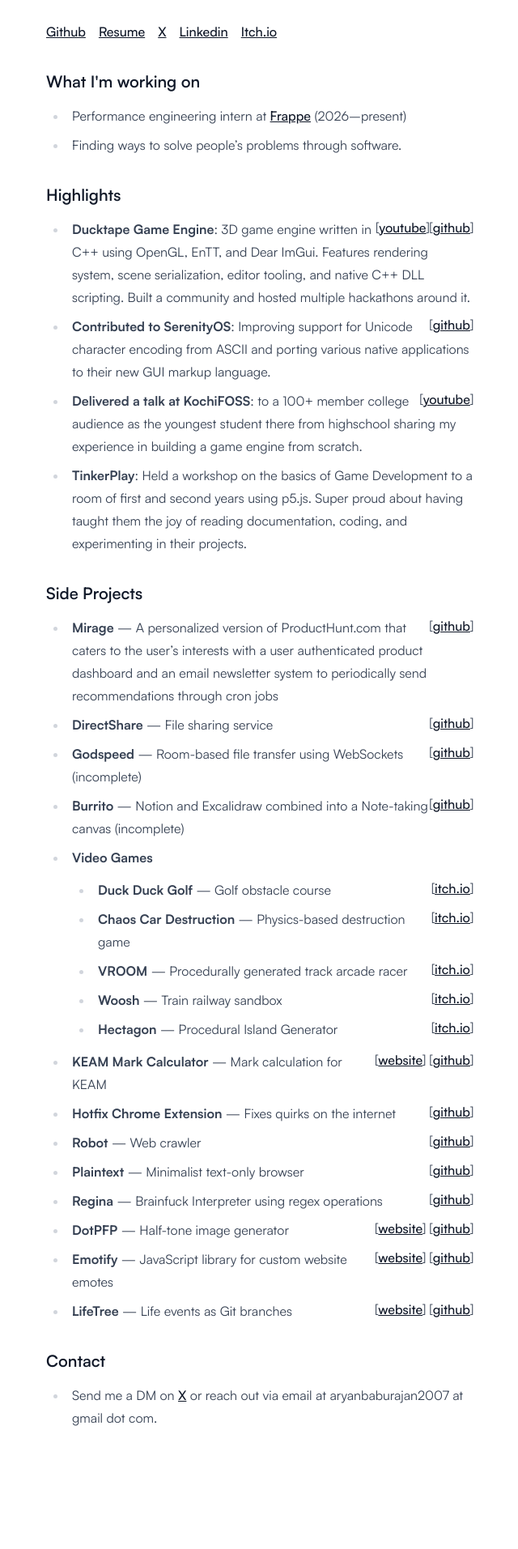
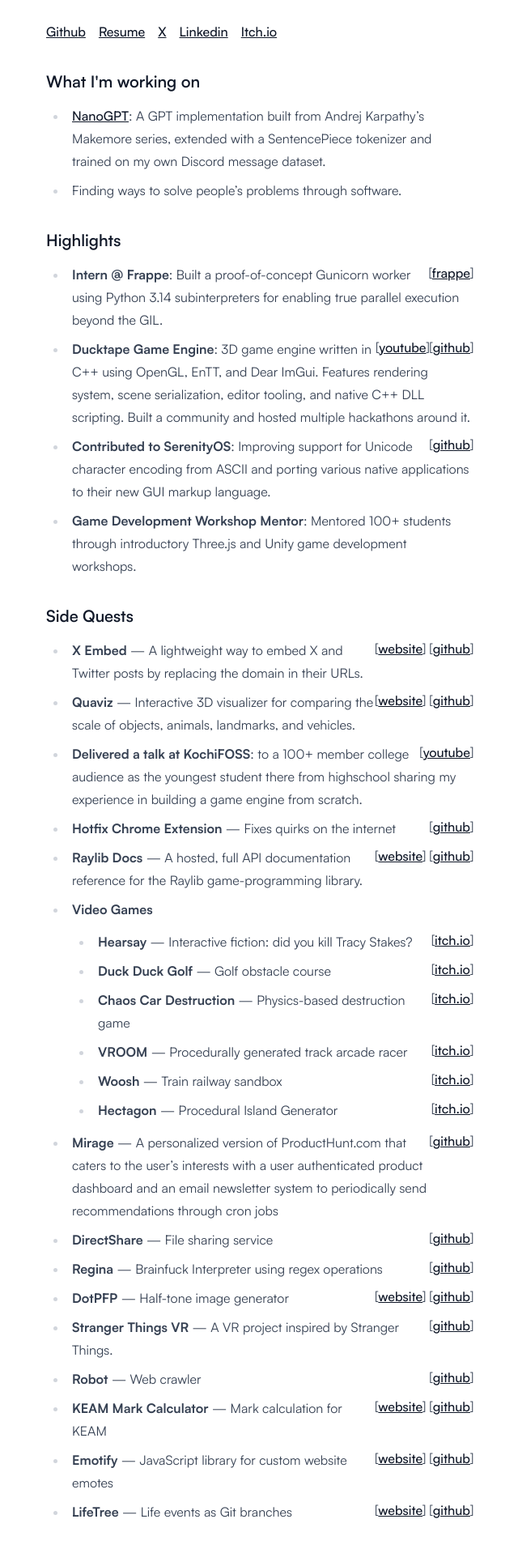
Before and after one commit to aryanbaburajan/site, a Next.js app: page / in a window 1280 px wide. Shown: the part 367-2280 px from the top of the page at 81% size, without its empty margins (319-959 px from the left). Built offline with nearby package versions, Linux system fonts and the light colour scheme.

Commit message:
Update portfolio work items

```diff
--- a/app/page.tsx
+++ b/app/page.tsx
@@ -3,7 +3,7 @@
     <main className="prose">
       <h1>Aryan Baburajan</h1>
       <p>
-        I'm an 18-year-old graphics / systems programmer from Kerala, India,
+        I'm a 19-year-old graphics / systems programmer from Kerala, India,
         currently studying Computer Science at Christ College of Engineering
         (2025–2029). I have been programming since I was 9, with a deep passion
         for building complex systems from scratch and understanding their
@@ -30,17 +30,28 @@
       <h3>What I'm working on</h3>
       <ul>
         <li>
-          Performance engineering intern at{" "}
-          <a href="https://frappe.io" target="_blank">
-            Frappe
-          </a>{" "}
-          (2026–present)
+          <a href="https://github.com/aryanbaburajan/nanogpt">NanoGPT</a>: A
+          GPT implementation built from Andrej Karpathy’s Makemore series,
+          extended with a SentencePiece tokenizer and trained on my own Discord
+          message dataset.
         </li>
         <li>Finding ways to solve people’s problems through software.</li>
       </ul>
 
       <h3>Highlights</h3>
       <ul>
+        <li>
+          <div className="flex flex-col sm:block">
+            <span className="order-2 block text-sm mt-1 opacity-80 sm:order-none sm:float-right sm:text-base sm:mt-0 sm:mb-0 sm:opacity-100">
+              [<a href="https://frappe.io">frappe</a>]
+            </span>
+            <span className="order-1 block">
+              <b>Intern @ Frappe</b>: Built a proof-of-concept Gunicorn worker
+              using Python 3.14 subinterpreters for enabling true parallel
+              execution beyond the GIL.
+            </span>
+          </div>
+        </li>
         <li>
           <div className="flex flex-col sm:block">
             <span className="order-2 block text-sm mt-1 opacity-80 sm:order-none sm:float-right sm:text-base sm:mt-0 sm:mb-0 sm:opacity-100">
@@ -73,6 +84,40 @@
           </div>
         </li>
         <li>
+          <b>Game Development Workshop Mentor</b>: Mentored 100+ students through
+          introductory Three.js and Unity game development workshops.
+        </li>
+      </ul>
+
+      <h3>Side Quests</h3>
+      <ul>
+        <li>
+          <div className="flex flex-col sm:block">
+            <span className="order-2 block text-sm mt-1 opacity-80 sm:order-none sm:float-right sm:text-base sm:mt-0 sm:mb-0 sm:opacity-100">
+              [<a href="https://x-embed.vercel.app">website</a>] [
+              <a href="https://github.com/aryanbaburajan/x-embed">github</a>]
+            </span>
+            <span className="order-1 block">
+              <b>X Embed</b> — A lightweight way to embed X and Twitter posts by
+              replacing the domain in their URLs.
+            </span>
+          </div>
+        </li>
+
+        <li>
+          <div className="flex flex-col sm:block">
+            <span className="order-2 block text-sm mt-1 opacity-80 sm:order-none sm:float-right sm:text-base sm:mt-0 sm:mb-0 sm:opacity-100">
+              [<a href="https://quaviz.vercel.app">website</a>] [
+              <a href="https://github.com/aryanbaburajan/quaviz">github</a>]
+            </span>
+            <span className="order-1 block">
+              <b>Quaviz</b> — Interactive 3D visualizer for comparing the scale
+              of objects, animals, landmarks, and vehicles.
+            </span>
+          </div>
+        </li>
+
+        <li>
           <div className="flex flex-col sm:block">
             <span className="order-2 block text-sm mt-1 opacity-80 sm:order-none sm:float-right sm:text-base sm:mt-0 sm:mb-0 sm:opacity-100">
               [<a href="https://www.youtube.com/watch?v=m9-Aq3A2LyY">youtube</a>]
@@ -84,26 +129,14 @@
             </span>
           </div>
         </li>
-        <li>
-          <b>TinkerPlay</b>: Held a workshop on the basics of Game Development
-          to a room of first and second years using p5.js. Super proud about
-          having taught them the joy of reading documentation, coding, and
-          experimenting in their projects.
-        </li>
-      </ul>
 
-      <h3>Side Projects</h3>
-      <ul>
         <li>
           <div className="flex flex-col sm:block">
             <span className="order-2 block text-sm mt-1 opacity-80 sm:order-none sm:float-right sm:text-base sm:mt-0 sm:mb-0 sm:opacity-100">
-              [<a href="https://github.com/aryanbaburajan/mirage">github</a>]
+              [<a href="https://github.com/aryanbaburajan/hotfix">github</a>]
             </span>
             <span className="order-1 block">
-              <b>Mirage</b> — A personalized version of ProductHunt.com that
-              caters to the user’s interests with a user authenticated product
-              dashboard and an email newsletter system to periodically send
-              recommendations through cron jobs
+              <b>Hotfix Chrome Extension</b> — Fixes quirks on the internet
             </span>
           </div>
         </li>
@@ -111,34 +144,12 @@
         <li>
           <div className="flex flex-col sm:block">
             <span className="order-2 block text-sm mt-1 opacity-80 sm:order-none sm:float-right sm:text-base sm:mt-0 sm:mb-0 sm:opacity-100">
-              [<a href="https://github.com/aryanbaburajan/directshare">github</a>]
+              [<a href="https://aryanbaburajan.github.io/raylib-docs">website</a>] [
+              <a href="https://github.com/aryanbaburajan/raylib-docs">github</a>]
             </span>
             <span className="order-1 block">
-              <b>DirectShare</b> — File sharing service
-            </span>
-          </div>
-        </li>
-
-        <li>
-          <div className="flex flex-col sm:block">
-            <span className="order-2 block text-sm mt-1 opacity-80 sm:order-none sm:float-right sm:text-base sm:mt-0 sm:mb-0 sm:opacity-100">
-              [<a href="https://github.com/aryanbaburajan/godspeed">github</a>]
-            </span>
-            <span className="order-1 block">
-              <b>Godspeed</b> — Room-based file transfer using WebSockets
-              (incomplete)
-            </span>
-          </div>
-        </li>
-
-        <li>
-          <div className="flex flex-col sm:block">
-            <span className="order-2 block text-sm mt-1 opacity-80 sm:order-none sm:float-right sm:text-base sm:mt-0 sm:mb-0 sm:opacity-100">
-              [<a href="https://github.com/aryanbaburajan/burrito">github</a>]
-            </span>
-            <span className="order-1 block">
-              <b>Burrito</b> — Notion and Excalidraw combined into a Note-taking
-              canvas (incomplete)
+              <b>Raylib Docs</b> — A hosted, full API documentation reference for
+              the Raylib game-programming library.
             </span>
           </div>
         </li>
@@ -146,6 +157,16 @@
         <li>
           <b>Video Games</b>
           <ul>
+            <li>
+              <div className="flex flex-col sm:block">
+                <span className="order-2 block text-sm mt-1 opacity-80 sm:order-none sm:float-right sm:text-base sm:mt-0 sm:mb-0 sm:opacity-100">
+                  [<a href="https://aryanbaburajan.itch.io/hearsay">itch.io</a>]
+                </span>
+                <span className="order-1 block">
+                  <b>Hearsay</b> — Interactive fiction: did you kill Tracy Stakes?
+                </span>
+              </div>
+            </li>
             <li>
               <div className="flex flex-col sm:block">
                 <span className="order-2 block text-sm mt-1 opacity-80 sm:order-none sm:float-right sm:text-base sm:mt-0 sm:mb-0 sm:opacity-100">
@@ -210,14 +231,13 @@
         <li>
           <div className="flex flex-col sm:block">
             <span className="order-2 block text-sm mt-1 opacity-80 sm:order-none sm:float-right sm:text-base sm:mt-0 sm:mb-0 sm:opacity-100">
-              [<a href="https://keam-mark-calculator.vercel.app">website</a>] [
-              <a href="https://github.com/aryanbaburajan/keam-mark-calculator">
-                github
-              </a>
-              ]
+              [<a href="https://github.com/aryanbaburajan/mirage">github</a>]
             </span>
             <span className="order-1 block">
-              <b>KEAM Mark Calculator</b> — Mark calculation for KEAM
+              <b>Mirage</b> — A personalized version of ProductHunt.com that
+              caters to the user’s interests with a user authenticated product
+              dashboard and an email newsletter system to periodically send
+              recommendations through cron jobs
             </span>
           </div>
         </li>
@@ -225,32 +245,10 @@
         <li>
           <div className="flex flex-col sm:block">
             <span className="order-2 block text-sm mt-1 opacity-80 sm:order-none sm:float-right sm:text-base sm:mt-0 sm:mb-0 sm:opacity-100">
-              [<a href="https://github.com/aryanbaburajan/hotfix">github</a>]
+              [<a href="https://github.com/aryanbaburajan/directshare">github</a>]
             </span>
             <span className="order-1 block">
-              <b>Hotfix Chrome Extension</b> — Fixes quirks on the internet
-            </span>
-          </div>
-        </li>
-
-        <li>
-          <div className="flex flex-col sm:block">
-            <span className="order-2 block text-sm mt-1 opacity-80 sm:order-none sm:float-right sm:text-base sm:mt-0 sm:mb-0 sm:opacity-100">
-              [<a href="https://github.com/aryanbaburajan/robot">github</a>]
-            </span>
-            <span className="order-1 block">
-              <b>Robot</b> — Web crawler
-            </span>
-          </div>
-        </li>
-
-        <li>
-          <div className="flex flex-col sm:block">
-            <span className="order-2 block text-sm mt-1 opacity-80 sm:order-none sm:float-right sm:text-base sm:mt-0 sm:mb-0 sm:opacity-100">
-              [<a href="https://github.com/aryanbaburajan/plaintext">github</a>]
-            </span>
-            <span className="order-1 block">
-              <b>Plaintext</b> — Minimalist text-only browser
+              <b>DirectShare</b> — File sharing service
             </span>
           </div>
         </li>
@@ -281,6 +279,47 @@
         <li>
           <div className="flex flex-col sm:block">
             <span className="order-2 block text-sm mt-1 opacity-80 sm:order-none sm:float-right sm:text-base sm:mt-0 sm:mb-0 sm:opacity-100">
+              [
+              <a href="https://github.com/aryanbaburajan/strangerthings-vr">
+                github
+              </a>
+              ]
+            </span>
+            <span className="order-1 block">
+              <b>Stranger Things VR</b> — A VR project inspired by Stranger Things.
+            </span>
+          </div>
+        </li>
+
+        <li>
+          <div className="flex flex-col sm:block">
+            <span className="order-2 block text-sm mt-1 opacity-80 sm:order-none sm:float-right sm:text-base sm:mt-0 sm:mb-0 sm:opacity-100">
+              [<a href="https://github.com/aryanbaburajan/robot">github</a>]
+            </span>
+            <span className="order-1 block">
+              <b>Robot</b> — Web crawler
+            </span>
+          </div>
+        </li>
+
+        <li>
+          <div className="flex flex-col sm:block">
+            <span className="order-2 block text-sm mt-1 opacity-80 sm:order-none sm:float-right sm:text-base sm:mt-0 sm:mb-0 sm:opacity-100">
+              [<a href="https://keam-mark-calculator.vercel.app">website</a>] [
+              <a href="https://github.com/aryanbaburajan/keam-mark-calculator">
+                github
+              </a>
+              ]
+            </span>
+            <span className="order-1 block">
+              <b>KEAM Mark Calculator</b> — Mark calculation for KEAM
+            </span>
+          </div>
+        </li>
+
+        <li>
+          <div className="flex flex-col sm:block">
+            <span className="order-2 block text-sm mt-1 opacity-80 sm:order-none sm:float-right sm:text-base sm:mt-0 sm:mb-0 sm:opacity-100">
               [<a href="https://emotify.js.org">website</a>] [
               <a href="https://github.com/aryanbaburajan/emotify">github</a>]
             </span>
@@ -301,6 +340,7 @@
             </span>
           </div>
         </li>
+
       </ul>
 
       <h3>Contact</h3>
```
